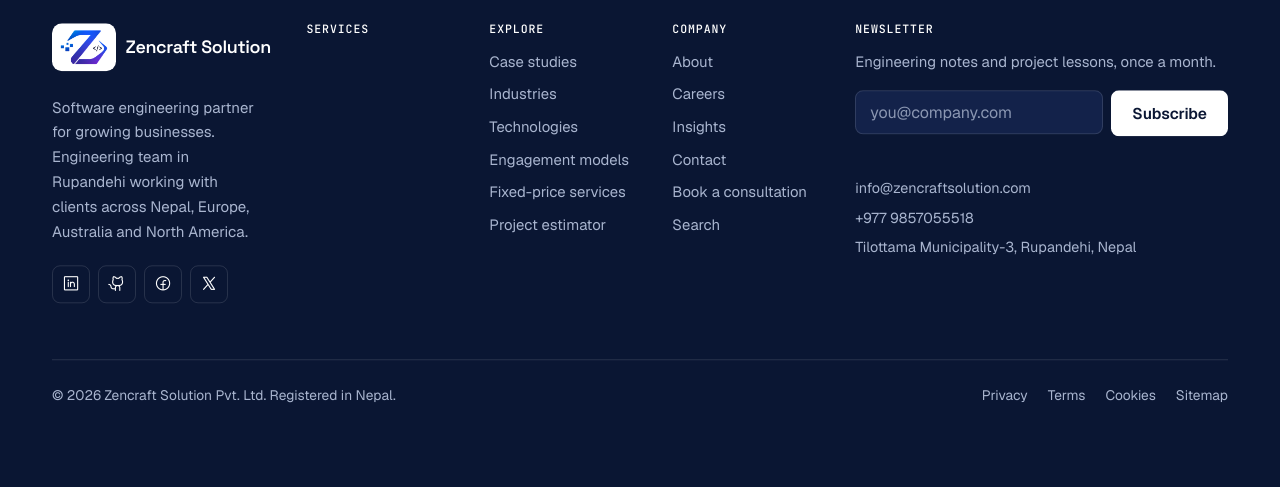
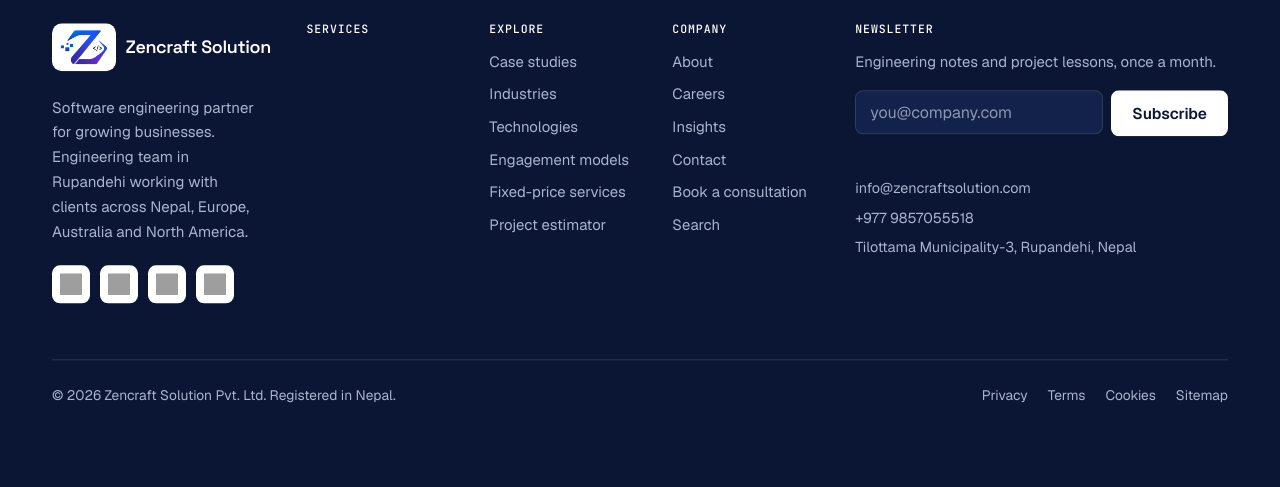
Before and after one commit to ZencraftSolution/zencraft_solution_2.0, a Django app: page /work/ in a window 1280 px wide. Shown: the part 1430-1917 px from the top of the page. Run offline with Django 4.2, Linux system fonts and the light colour scheme; data comes from the database, SQL or seed files in the repository; data that the repository does not hold is empty; grey boxes are pictures that could not be loaded.

Commit message:
Link the real social profiles in the footer
The footer linked to the bare facebook.com, github.com, x.com and
linkedin.com homepages because no accounts were set. It now shows Facebook,
Instagram, TikTok and LinkedIn, each with that network's own logo from a CDN
on a white chip so black marks stay readable on the navy background.

Instagram and TikTok are new fields on site settings; a network left blank is
simply left out, so the unused GitHub and X entries no longer render. A data
migration fills in the Facebook and LinkedIn links on the deployed row.

The share tokens in the pasted Instagram, TikTok and LinkedIn URLs are tied
to a personal session rather than the profile, so the links are stored in
their canonical form.

Co-Authored-By: Claude Opus 5 <noreply@anthropic.com>

```diff
--- a/apps/core/models.py
+++ b/apps/core/models.py
@@ -16,9 +16,12 @@ class SiteSettings(models.Model):
     whatsapp = models.CharField(max_length=40, blank=True, default="+977 9857055518")
     address = models.CharField(max_length=255, default="Tilottama Municipality-3, Rupandehi, Nepal")
     office_hours = models.CharField(max_length=120, default="Sun to Fri, 9:30 to 18:00 NPT")
-    linkedin_url = models.URLField(blank=True)
+    # Only the networks with a link are shown in the footer, so leaving one blank hides it.
+    linkedin_url = models.URLField(blank=True, default="https://www.linkedin.com/in/zencraft-solution-pvt-ltd-93ab8143b")
+    facebook_url = models.URLField(blank=True, default="https://www.facebook.com/share/1GpaRpTZJy/")
+    instagram_url = models.URLField(blank=True, default="https://www.instagram.com/zencraftsolution")
+    tiktok_url = models.URLField(blank=True, default="https://www.tiktok.com/@zencraft.solution")
     github_url = models.URLField(blank=True)
-    facebook_url = models.URLField(blank=True)
     x_url = models.URLField(blank=True)
 
     exchange_rate_npr_per_usd = models.DecimalField(
--- a/apps/dashboard/forms.py
+++ b/apps/dashboard/forms.py
@@ -85,6 +85,6 @@ class SiteSettingsForm(forms.ModelForm):
         model = SiteSettings
         fields = [
             "company_name", "tagline", "email", "secondary_email", "careers_email", "phone", "secondary_phone", "whatsapp", "address", "office_hours",
-            "linkedin_url", "github_url", "facebook_url", "x_url", "exchange_rate_npr_per_usd", "hero_title", "hero_subtitle",
+            "linkedin_url", "facebook_url", "instagram_url", "tiktok_url", "github_url", "x_url", "exchange_rate_npr_per_usd", "hero_title", "hero_subtitle",
             "stat_projects", "stat_clients", "stat_engineers", "stat_uptime", "stat_years",
         ]
--- a/static/css/main.css
+++ b/static/css/main.css
@@ -554,9 +554,11 @@ html.veil-in .page-veil { opacity: 1; }
 .footer-bottom { display: flex; flex-wrap: wrap; gap: 16px; justify-content: space-between; margin-top: 56px; padding-top: 24px; border-top: 1px solid var(--navy-line); font-size: 0.86rem; }
 .footer-bottom nav { display: flex; gap: 20px; flex-wrap: wrap; }
 .footer-bottom a:hover { color: #fff; }
-.socials { display: flex; gap: 8px; margin-top: 20px; }
-.socials a { width: 38px; height: 38px; border-radius: var(--r-sm); border: 1px solid var(--navy-line); display: grid; place-items: center; color: #fff; font-size: 1.1rem; }
-.socials a:hover { background: var(--navy-2); }
+/* Brand logos sit on a white chip so marks that are black, like TikTok, stay readable on the navy footer. */
+.socials { display: flex; flex-wrap: wrap; gap: 10px; margin-top: 20px; list-style: none; padding: 0; }
+.socials .social { width: 38px; height: 38px; border-radius: var(--r-sm); background: #fff; display: grid; place-items: center; transition: transform var(--dur-fast), box-shadow var(--dur-fast); }
+.socials .social img { width: 22px; height: 22px; display: block; }
+.socials .social:hover { transform: translateY(-2px); box-shadow: 0 6px 16px rgb(0 0 0 / 0.35); }
 @media (min-width: 720px) { .footer-grid { grid-template-columns: repeat(2, 1fr); } }
 @media (min-width: 1080px) { .footer-grid { grid-template-columns: 1.5fr 1fr 1fr 1fr 1.4fr; } }
 
--- a/templates/partials/footer.html
+++ b/templates/partials/footer.html
@@ -5,12 +5,15 @@
       <div class="footer-brand">
         <a href="{% url 'core:home' %}" class="brand"><img class="brand__logo" src="{% static 'img/logo-mark.png' %}" alt="" width="52" height="40">Zencraft Solution</a>
         <p>{{ site.tagline }}. Engineering team in Rupandehi working with clients across Nepal, Europe, Australia and North America.</p>
-        <div class="socials">
-          <a href="{{ site.linkedin_url|default:'https://www.linkedin.com' }}" aria-label="LinkedIn" rel="noopener"><i class="ph ph-linkedin-logo"></i></a>
-          <a href="{{ site.github_url|default:'https://github.com' }}" aria-label="GitHub" rel="noopener"><i class="ph ph-github-logo"></i></a>
-          <a href="{{ site.facebook_url|default:'https://www.facebook.com' }}" aria-label="Facebook" rel="noopener"><i class="ph ph-facebook-logo"></i></a>
-          <a href="{{ site.x_url|default:'https://x.com' }}" aria-label="X" rel="noopener"><i class="ph ph-x-logo"></i></a>
-        </div>
+        {# Brand logos come from a CDN; a network with no link in site settings is left out. #}
+        <ul class="socials">
+          {% include "partials/social_link.html" with url=site.facebook_url name="Facebook" logo="facebook" %}
+          {% include "partials/social_link.html" with url=site.instagram_url name="Instagram" logo="instagram-icon" %}
+          {% include "partials/social_link.html" with url=site.tiktok_url name="TikTok" logo="tiktok-icon" %}
+          {% include "partials/social_link.html" with url=site.linkedin_url name="LinkedIn" logo="linkedin-icon" %}
+          {% include "partials/social_link.html" with url=site.github_url name="GitHub" logo="github-icon" %}
+          {% include "partials/social_link.html" with url=site.x_url name="X" logo="x" %}
+        </ul>
       </div>
       <div class="footer-col">
         <h3>Services</h3>
--- /dev/null
+++ b/templates/partials/social_link.html
@@ -0,0 +1 @@
+{% if url %}<li><a class="social" href="{{ url }}" target="_blank" rel="noopener noreferrer" aria-label="{{ name }}"><img src="https://cdn.jsdelivr.net/gh/gilbarbara/logos@main/logos/{{ logo }}.svg" alt="" width="22" height="22" loading="lazy"></a></li>{% endif %}
```
Also changed, not shown: apps/core/tests.py (+26 -0 lines), apps/core/migrations/0008_sitesettings_instagram_url_sitesettings_tiktok_url_and_more.py (added), apps/core/migrations/0009_social_profile_links.py (added).
